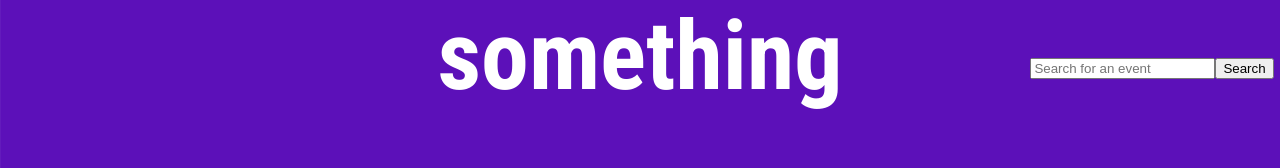
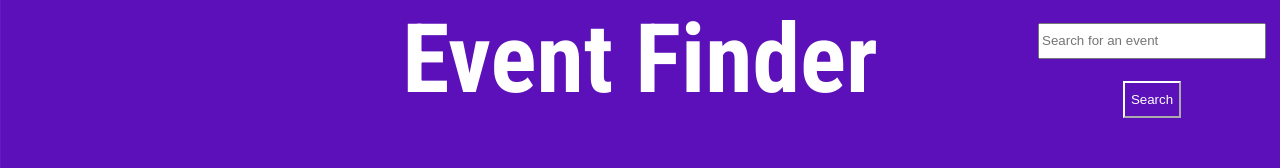
Before and after one commit to JellyBeans1312/binary-challenge, a React (Create React App) app: page / in a window 1280 px wide. Shown: the top 168 px of the page. Built offline with nearby package versions, Linux system fonts and the light colour scheme; no server answers.

Commit message:
add styling to forms and change app name

```diff
--- a/src/containers/App/App.css
+++ b/src/containers/App/App.css
@@ -38,3 +38,15 @@ h1 {
   grid-area: 1 / 5 / 2 / 6;
   margin: auto;
 }
+
+form input{
+  height: 30px;
+  width: 220px;
+}
+
+form button {
+  height: 37px;
+  color: white;
+  background-color: #5C10B9;
+  border-color: white;
+}
--- a/src/containers/App/App.js
+++ b/src/containers/App/App.js
@@ -18,7 +18,7 @@ export class App extends Component {
 
     <div className="App">
       <header className="App-header">
-        <h1 className='app-name'>something</h1>
+        <h1 className='app-name'>Event Finder</h1>
         <span className='app-component'>
           <Search/>
         </span>
```
